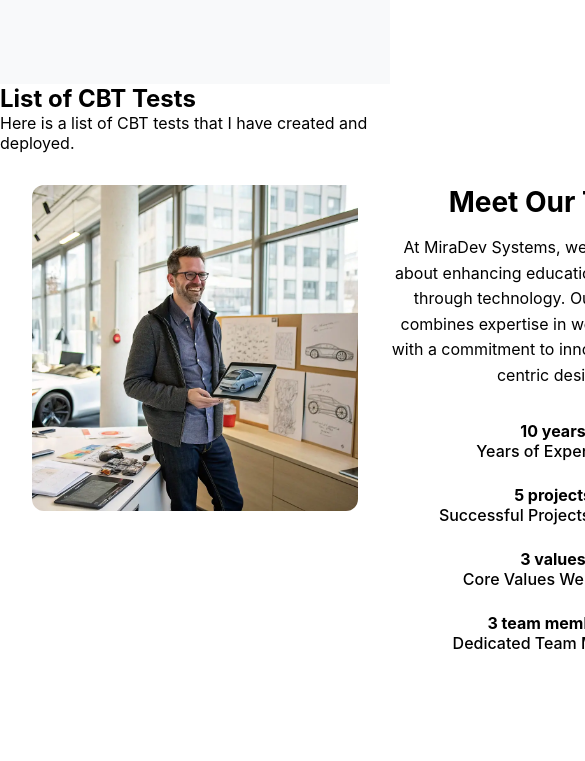
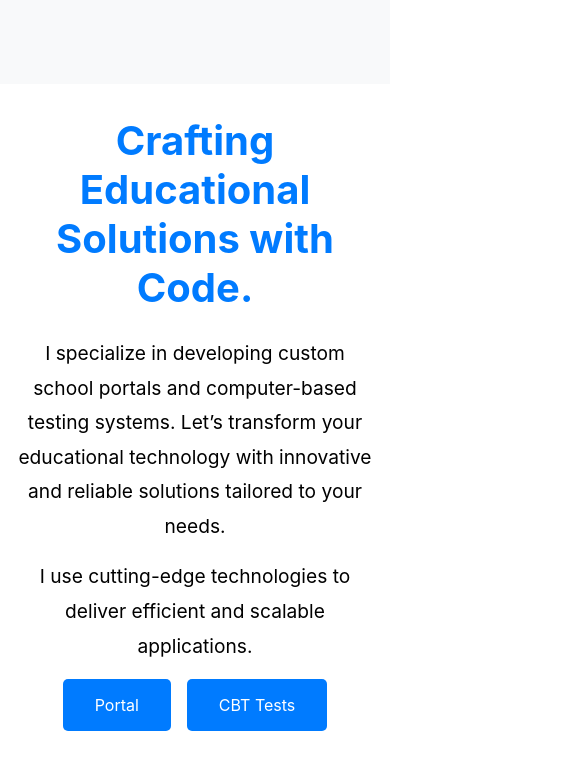
Before and after one commit to Piratescode/my-portfolio, a React (Create React App) app: page /cbt-tests in a window 390 px wide. Shown: the part 760-1521 px from the top of the page, 585 px wide, since content can reach past the window. Built offline with nearby package versions, Linux system fonts and the light colour scheme.

Commit message:
Added a Team Component

```diff
--- a/src/App.js
+++ b/src/App.js
@@ -17,11 +17,12 @@ const App = () => {
     <div>
       <Navbar />
       <Hero />
-      <Routes>
+      <About />
+    { /* <Routes>
         <Route path="/" element={<About />} />
         <Route path="/portals" element={<Portals />} />
         <Route path="/cbt-tests" element={<CBTTests />} />
-      </Routes>
+      </Routes> */}
     <Team />
     </div>
   );
--- a/src/components/Team.css
+++ b/src/components/Team.css
@@ -47,7 +47,6 @@
 
   @media (max-width: 768px) {
     .team {
-      flex-direction: column;
       text-align: center;
     }
 
```
